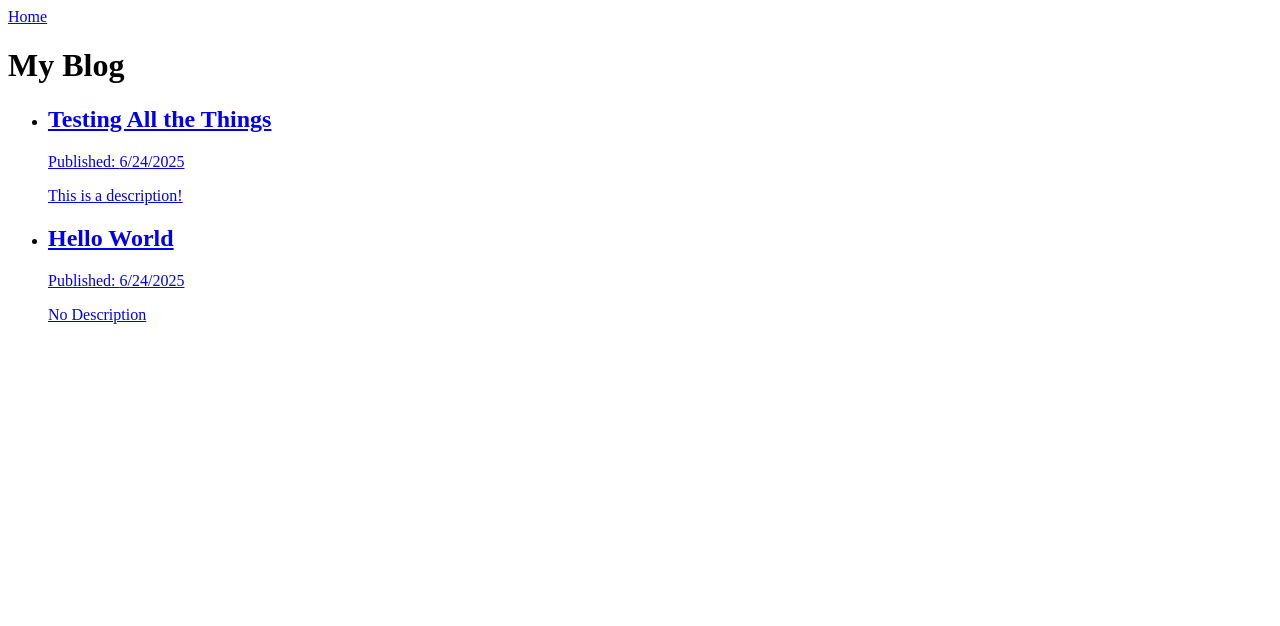
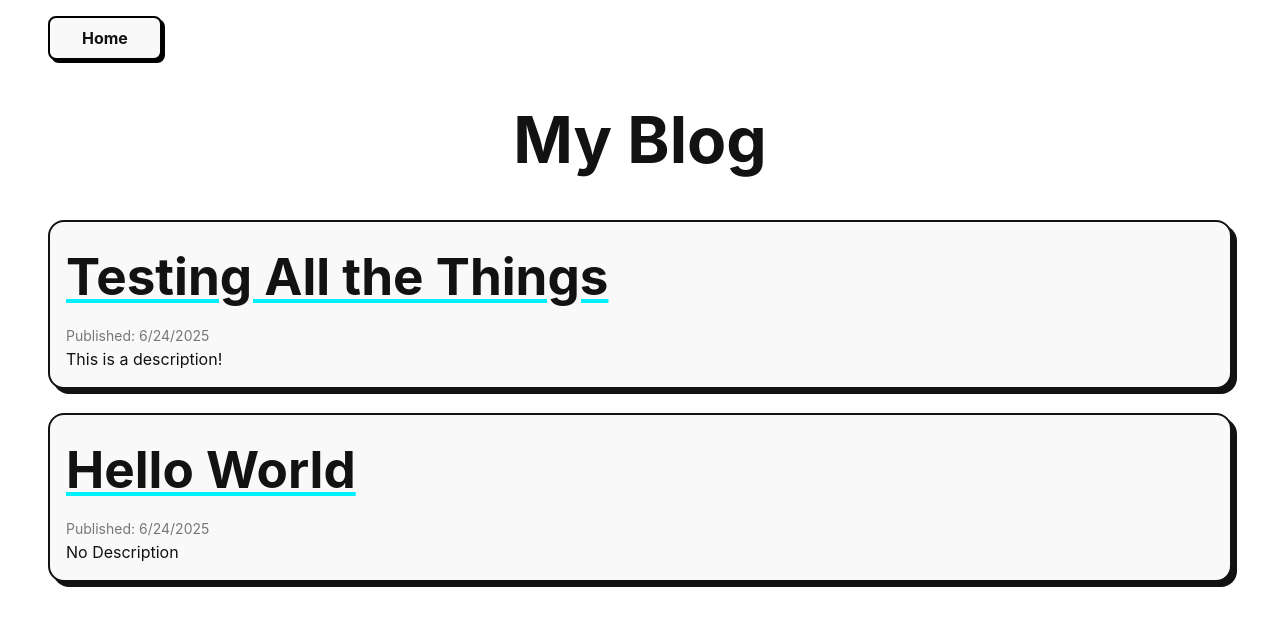
Before and after one commit to kevinsctfries/Portfolio, a Next.js app: page /blog in a window 1280 px wide. Shown: the top 626 px of the page. Built offline with nearby package versions, Linux system fonts and the light colour scheme.

Commit message:
improve styling and scoping for scss files

```diff
--- a/src/app/blog/[slug]/page.scss
+++ b/src/app/blog/[slug]/page.scss
@@ -1,33 +1,8 @@
 @import url("https://fonts.googleapis.com/css2?family=Fira+Code:wght@300..700&display=swap");
-@import url("https://fonts.googleapis.com/css2?family=Inter:ital,opsz,wght@0,14..32,100..900;1,14..32,100..900&display=swap");
 
-:root {
-    --color-accent-yellow: #f1ff00;
-    --color-accent-blue: #00f1ff;
-    --color-accent-pink: #ff00f1;
-
-    --color-bg: #ffffff;
-    --color-text: #121212;
-    --color-surface: #f9f9f9;
-
-    --color-muted: #777;
-
-    --font-family: "Inter", system-ui, sans-serif;
-
-    --font-size-small: clamp(0.75rem, 1.5vw, 0.875rem);
-    --font-size-base: clamp(0.875rem, 2vw, 1rem);
-    --font-size-large: clamp(1rem, 2.5vw, 1.25rem);
-    --font-size-xlarge: clamp(1.25rem, 3vw, 1.5rem);
-
-    --line-height-base: 1.5;
-
-    --h1-font-size: clamp(3rem, 5vw, 4.5rem);
-    --h2-font-size: clamp(2.25rem, 4vw, 3.5rem);
-    --h3-font-size: clamp(1.75rem, 3vw, 3rem);
-}
-
-main {
-    margin: 0 2rem;
+.blogPost {
+    margin: 0 auto;
+    width: 80vw;
     padding: 1rem;
     font-family: var(--font-family);
     line-height: var(--line-height-base);
@@ -85,6 +60,7 @@ main {
         padding-left: 1rem;
         margin: 1.5rem 0;
         font-style: italic;
+        background-color: var(--color-surface);
     }
 
     table {
@@ -94,39 +70,36 @@ main {
 
         th,
         td {
-            border: 1px solid #444;
+            border: 1px solid var(--color-text);
             padding: 0.5rem 1rem;
             text-align: left;
         }
 
         th {
-            background-color: #222;
-            color: #fff;
+            background-color: var(--color-muted);
+            color: var(--color-bg);
         }
 
         td {
-            background-color: #111;
-            color: #ddd;
+            background-color: var(--color-surface);
+            color: var(--color-text);
         }
     }
 
-    pre,
-    code {
-        font-family: "Fira Code", monospace;
-    }
-
-    pre {
+    .codeBlock {
         border-radius: 1rem;
         overflow-x: auto;
         margin: 2rem 0;
-    }
+        font-size: 0.9rem;
 
-    .codeBlock {
-        display: block;
-        overflow-x: auto;
-        padding: 1rem;
-        border-radius: 1rem;
-        margin-bottom: 1.5rem;
-        font-size: 0.9rem;
+        code span {
+            font-family: "Fira Code", monospace;
+        }
     }
 }
+
+@media screen and (max-width: 1200px) {
+    .blogPost {
+        width: 95vw;
+    }
+}
--- a/src/app/blog/[slug]/page.tsx
+++ b/src/app/blog/[slug]/page.tsx
@@ -51,7 +51,7 @@ export default async function PostPage({
   const { frontmatter, content } = stripFrontmatter(raw);
 
   return (
-    <main>
+    <main className="blogPost">
       <header>
         <Link href="/" className="button">
           Home
--- a/src/app/blog/blog.module.scss
+++ b/src/app/blog/blog.module.scss
@@ -1,60 +1,60 @@
-// .container {
-//     main {
-//         margin: 0 2rem;
-//         padding: 1rem;
-//         font-family: var(--font-family);
-//         color: var(--color-text);
-//         line-height: var(--line-height-base);
+.container {
+    main {
+        margin: 0 2rem;
+        padding: 1rem;
+        font-family: var(--font-family);
+        color: var(--color-text);
+        line-height: var(--line-height-base);
 
-//         nav {
-//             margin-bottom: 2rem;
-//         }
+        nav {
+            margin-bottom: 2rem;
+        }
 
-//         h1 {
-//             margin: 2rem 0;
-//             font-size: var(--h1-font-size);
-//             color: var(--color-text);
-//             text-align: center;
-//         }
+        h1 {
+            margin: 2rem 0;
+            font-size: var(--h1-font-size);
+            color: var(--color-text);
+            text-align: center;
+        }
 
-//         ul {
-//             list-style: none;
-//             padding: 0;
+        ul {
+            list-style: none;
+            padding: 0;
 
-//             .postItem {
-//                 background-color: var(--color-surface);
-//                 border: 2px solid var(--color-text);
-//                 box-shadow: 5px 5px var(--color-text);
-//                 padding: 1rem;
-//                 margin-bottom: 1.5rem;
-//                 border-radius: 1rem;
-//                 transition: transform 0.2s ease;
+            .postItem {
+                background-color: var(--color-surface);
+                border: 2px solid var(--color-text);
+                box-shadow: 5px 5px var(--color-text);
+                padding: 1rem;
+                margin-bottom: 1.5rem;
+                border-radius: 1rem;
+                transition: transform 0.2s ease;
 
-//                 a {
-//                     display: block;
-//                     text-decoration: none;
-//                     color: inherit;
+                a {
+                    display: block;
+                    text-decoration: none;
+                    color: inherit;
 
-//                     h2 {
-//                         font-size: var(--h2-font-size);
-//                         margin: 0 0 0.5rem;
-//                         text-decoration: underline;
-//                         text-decoration-color: var(--color-accent-blue);
-//                         text-decoration-thickness: 4px;
-//                         text-underline-offset: 4px;
-//                     }
+                    h2 {
+                        font-size: var(--h2-font-size);
+                        margin: 0 0 0.5rem;
+                        text-decoration: underline;
+                        text-decoration-color: var(--color-accent-blue);
+                        text-decoration-thickness: 4px;
+                        text-underline-offset: 4px;
+                    }
 
-//                     span {
-//                         font-size: var(--font-size-small);
-//                         margin: 0;
-//                         color: var(--color-muted);
-//                     }
-//                 }
+                    span {
+                        font-size: var(--font-size-small);
+                        margin: 0;
+                        color: var(--color-muted);
+                    }
+                }
 
-//                 &:hover {
-//                     transform: scale(1.02);
-//                 }
-//             }
-//         }
-//     }
-// }
+                &:hover {
+                    transform: scale(1.02);
+                }
+            }
+        }
+    }
+}
--- a/src/app/layout.tsx
+++ b/src/app/layout.tsx
@@ -1,3 +1,5 @@
+import "../styles/globals.scss";
+
 export default function RootLayout({
   children,
 }: {
--- a/src/styles/globals.scss
+++ b/src/styles/globals.scss
@@ -46,6 +46,10 @@ body {
     line-height: var(--line-height-base);
 
     background-color: var(--color-bg);
+}
+
+a {
+    color: inherit;
 }
 
 [class*="highlight-yellow"],
```
Also changed, not shown: src/app/blog/[slug]/PostClient.tsx (+1 -6 lines).
